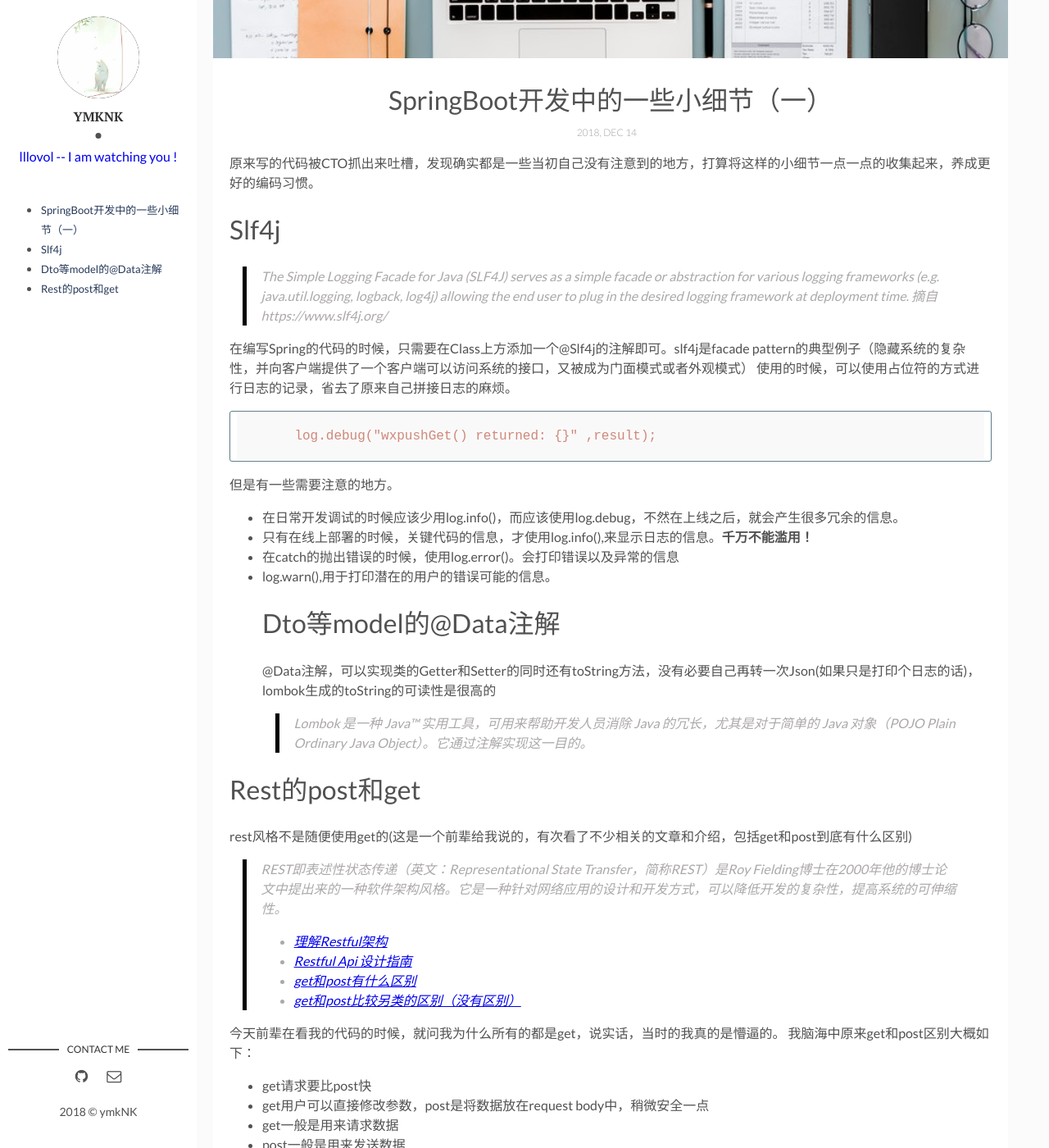
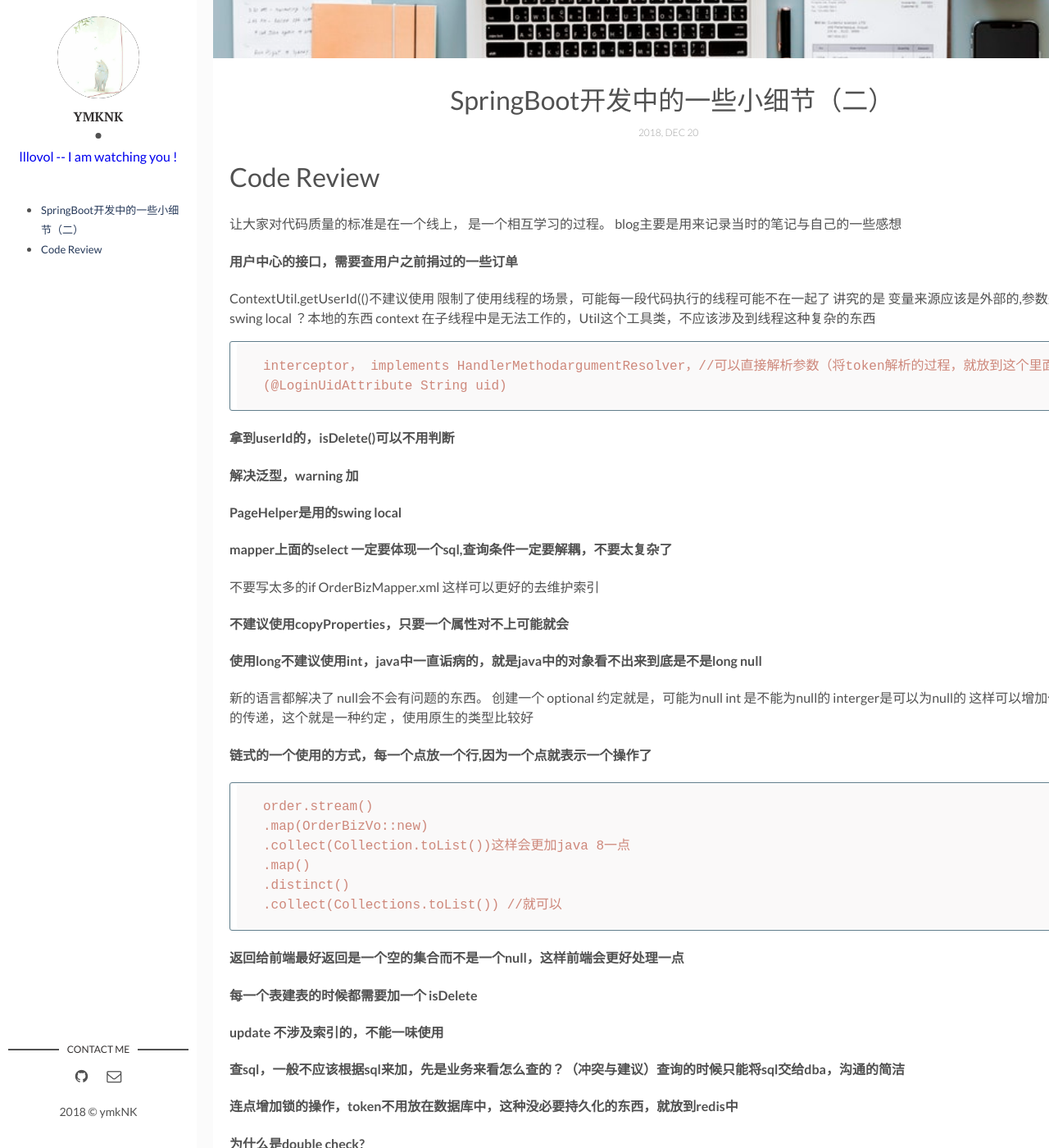
Before and after one commit to ymkNK/ymkNK.github.io, a Jekyll site: the page built from _posts/2018-12-20-spring.md, in a window 1280 px wide and 1400 px high, scrolled down 449 px. Shown: the whole window at 82% size. Built offline with Jekyll 4.4.1, drawn with Linux system fonts in a browser that asks for light colours; comment, search, counter and statistics services are not loaded; some of the changed text lies outside the part shown.

Commit message:
2018-12-20-code-review

```diff
--- a/_layouts/main.html
+++ b/_layouts/main.html
@@ -13,7 +13,7 @@ layout: default
     </div>
 
     <div class="toc-container" id="toc-container">
-    {% include toc.html html=content min=1 max=2 %}
+    {% include toc.html html=content h_min=1 h_max=2 %}
     </div>
 
 
--- /dev/null
+++ b/_posts/2018-12-20-spring.md
@@ -0,0 +1,106 @@
+---
+layout: post
+title: SpringBoot开发中的一些小细节（二）
+subtitle: SpringBoot开发中的一些小细节（二）
+author: ymkNK
+date: 2018-12-20 20:01:33 +0800
+categories: tech
+tag: Spring
+img: 1.jpg
+---
+# Code Review
+让大家对代码质量的标准是在一个线上，
+是一个相互学习的过程。
+blog主要是用来记录当时的笔记与自己的一些感想
+
+#### 用户中心的接口，需要查用户之前捐过的一些订单
+
+ContextUtil.getUserId(()不建议使用
+限制了使用线程的场景，可能每一段代码执行的线程可能不在一起了
+讲究的是 变量来源应该是外部的,参数是传入的
+swing local ？本地的东西 context 在子线程中是无法工作的，Util这个工具类，不应该涉及到线程这种复杂的东西
+
+
+    interceptor， implements HandlerMethodargumentResolver，//可以直接解析参数（将token解析的过程，就放到这个里面了）
+    (@LoginUidAttribute String uid)
+
+
+#### 拿到userId的，isDelete()可以不用判断
+#### 解决泛型，warning 加<T>
+#### PageHelper是用的swing local
+#### mapper上面的select 一定要体现一个sql,查询条件一定要解耦，不要太复杂了
+不要写太多的if
+OrderBizMapper.xml 这样可以更好的去维护索引
+#### 不建议使用copyProperties，只要一个属性对不上可能就会
+#### 使用long不建议使用int，java中一直诟病的，就是java中的对象看不出来到底是不是long null
+新的语言都解决了 null会不会有问题的东西。
+创建一个 optional<Interger> 约定就是，可能为null
+int 是不能为null的
+interger是可以为null的
+这样可以增加代码的意义的传递，这个就是一种约定
+，使用原生的类型比较好
+#### 链式的一个使用的方式，每一个点放一个行,因为一个点就表示一个操作了
+
+    order.stream()
+    .map(OrderBizVo::new)
+    .collect(Collection.toList())这样会更加java 8一点
+    .map()
+    .distinct()
+    .collect(Collections.toList()) //就可以
+
+
+#### 返回给前端最好返回是一个空的集合而不是一个null，这样前端会更好处理一点
+#### 每一个表建表的时候都需要加一个 isDelete
+#### update 不涉及索引的，不能一味使用
+#### 查sql，一般不应该根据sql来加，先是业务来看怎么查的？（冲突与建议）查询的时候只能将sql交给dba，沟通的简洁
+#### 连点增加锁的操作，token不用放在数据库中，这种没必要持久化的东西，就放到redis中
+#### 为什么是double check?
+是处理单例的时候才会使用double check，早起的java处理指令重排的时候，会导致一个check会被跳过去的，所以才处理了double check
+（在说什么？我怎么开始听不懂了），两次的话，就总有一次会成功
+
+#### e.printStackTrace()是禁止的
+使用
+
+    log.error("",{},e);
+
+#### token的延长时间
+一个是长效token,一个是短效的token,这样子的话会更加安全一点
+
+#### 左边代码行的地方右键使用annotation
+可以看见是谁写的代码
+这个功能就很尴尬啊（原来是可以知道代码是谁写的啊）
+
+#### 不要在异常中处理业务逻辑
+每次抛异常的时候，会把栈中的东西都抛出去，使用runtimeException来处理（对性能要求高的时候，code优先，返回ErrorCode）
+
+#### 批量长链接转短链接url
+使用key value，放在redis中，同时可以存在db，在上边加一个缓存加一层redis
+toC查询的过程
+
+#### 连续插入
+上一个请求insert来了，马上又来了一个
+批量 insert ignore 就行了，插进去就行了
+通过一个id，md5（效率很快）的碰撞概率，smartcode 短连接然后就可以返回给
+这个算法的奥义是六位，然后保证不会重复
+>The MD5 message-digest algorithm is a widely used hash function producing a 128-bit hash value. Although MD5 was initially designed to be used as a cryptographic hash function, it has been found to suffer from extensive vulnerabilities.
+[维基百科](https://en.wikipedia.org/wiki/MD5)
+
+#### 我们尽量不要使用事物，transaction，并发性会很低
+这是一定可以避免的，使用最终一致性
+更新很多表的问题，应该很少出问题
+后台打log,都会有专门的人来进行数据的修复，不要为了这个牺牲性能
+（先跑，然后就人来修）
+使用事物的话，还会对数据库造成锁的问题
+事务的话应该尽量的小
+
+#### 批量更新的建议
+整个这个东西，最开始的时候一定要分批的去搞
+超过100个的时候就是一批？
+#### redis
+redis 有pipeling来做，速度会比较快
+zSet是排序，
+mSet是大量的，但是好像没有超时的时间，
+批量写缓存
+
+#### StringUtils
+有isEmpty(),也有isNotEmpty()
```
